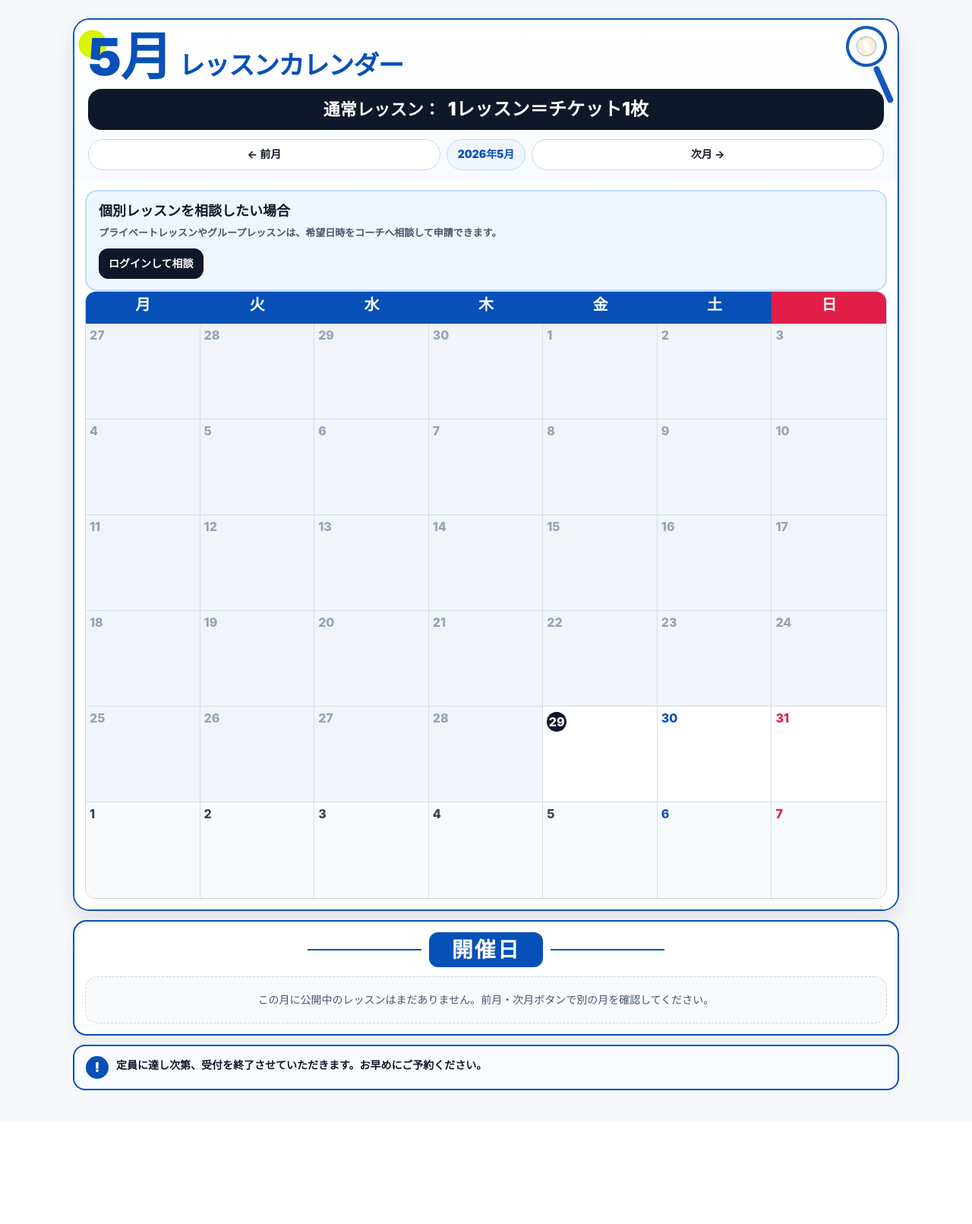
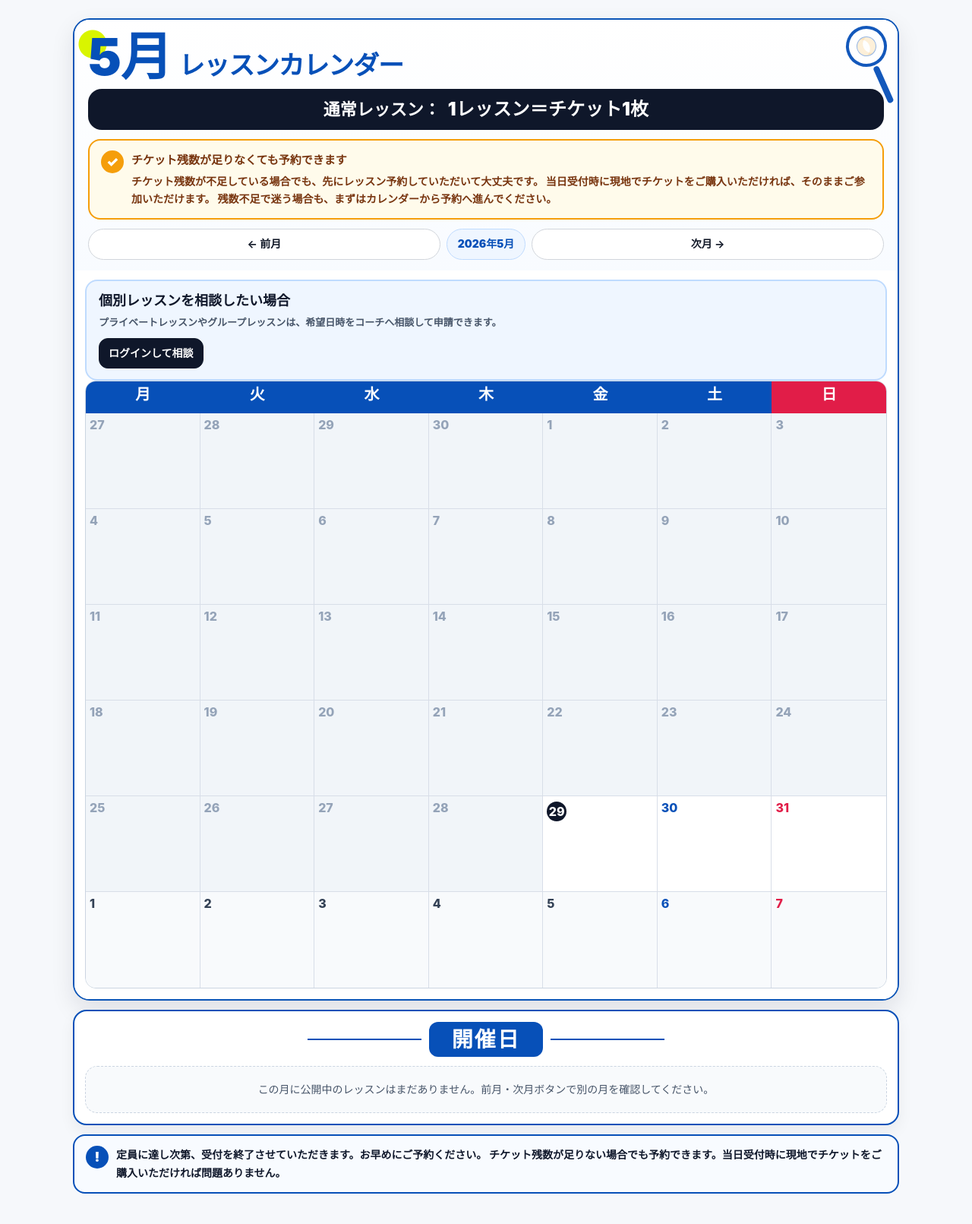
Before and after one commit to KEIIZ-3/tennis-app, a Django app: page /lesson-calendar/ in a window 1280 px wide. Shown: the part 125-1736 px from the top of the page at 76% size. Before the commit the page ends 1560 px from the top, so only its background shows below. Run offline with Django 4.2, Linux system fonts and the light colour scheme; data comes from the database, SQL or seed files in the repository; tables that the repository leaves empty hold one stand-in row (values such as "Sample post"); parts of the project's set-up code (start-up, migrations or seed data) failed here and were passed over; some libraries are stand-ins or nearby versions.

Commit message:
Enhance lesson calendar with ticket notice
Added ticket notice section with details on ticket availability and reservation process.

```diff
--- a/club/templates/lesson_calendar.html
+++ b/club/templates/lesson_calendar.html
@@ -110,6 +110,57 @@
   .price-ribbon .price-note{
     font-size:15px;
     color:#e0f2fe;
+  }
+
+  .price-ribbon.is-standard{
+    background:#0f172a;
+  }
+
+  .price-ribbon.is-standard .price-value{
+    color:#ffffff;
+    font-size:24px;
+  }
+
+  .ticket-notice{
+    margin-top:12px;
+    display:grid;
+    grid-template-columns:auto 1fr;
+    gap:10px;
+    align-items:start;
+    padding:13px 15px;
+    border:2px solid #f59e0b;
+    border-radius:16px;
+    background:#fffbeb;
+    color:#78350f;
+    font-size:14px;
+    font-weight:900;
+    line-height:1.7;
+  }
+
+  .ticket-notice-icon{
+    display:inline-flex;
+    align-items:center;
+    justify-content:center;
+    width:30px;
+    height:30px;
+    border-radius:999px;
+    background:#f59e0b;
+    color:#fff;
+    font-size:18px;
+    line-height:1;
+    font-weight:1000;
+    flex:0 0 auto;
+  }
+
+  .ticket-notice-title{
+    margin:0 0 3px;
+    color:#78350f;
+    font-size:15px;
+    font-weight:1000;
+  }
+
+  .ticket-notice-text{
+    margin:0;
   }
 
   .calendar-month-nav{
@@ -697,15 +748,6 @@
     padding:8px 12px;
   }
 
-  .price-ribbon.is-standard{
-    background:#0f172a;
-  }
-
-  .price-ribbon.is-standard .price-value{
-    color:#ffffff;
-    font-size:24px;
-  }
-
   .empty-calendar{
     padding:18px;
     border:1px dashed #cbd5e1;
@@ -716,7 +758,6 @@
     line-height:1.7;
     text-align:center;
   }
-
 
   .calendar-event.is-reserved,
   .schedule-row.is-reserved{
@@ -809,6 +850,20 @@
 
     .price-ribbon .price-note{
       font-size:12px;
+    }
+
+    .ticket-notice{
+      grid-template-columns:1fr;
+      gap:7px;
+      padding:11px;
+      font-size:12.5px;
+      border-radius:14px;
+    }
+
+    .ticket-notice-icon{
+      width:26px;
+      height:26px;
+      font-size:15px;
     }
 
     .calendar-month-nav{
@@ -1139,6 +1194,18 @@
         </div>
       {% endif %}
 
+      <div class="ticket-notice">
+        <span class="ticket-notice-icon">✓</span>
+        <div>
+          <p class="ticket-notice-title">チケット残数が足りなくても予約できます</p>
+          <p class="ticket-notice-text">
+            チケット残数が不足している場合でも、先にレッスン予約していただいて大丈夫です。
+            当日受付時に現地でチケットをご購入いただければ、そのままご参加いただけます。
+            残数不足で迷う場合も、まずはカレンダーから予約へ進んでください。
+          </p>
+        </div>
+      </div>
+
       <div class="calendar-month-nav" aria-label="月移動">
         <a class="btn" href="{% url 'club:lesson_calendar' %}?year={{ prev_year }}&month={{ prev_month }}">← 前月</a>
         <span class="month-current">{{ month_title }}</span>
@@ -1320,7 +1387,10 @@
 
   <div class="notice-box">
     <span class="notice-icon">!</span>
-    <div>定員に達し次第、受付を終了させていただきます。お早めにご予約ください。</div>
+    <div>
+      定員に達し次第、受付を終了させていただきます。お早めにご予約ください。
+      チケット残数が足りない場合でも予約できます。当日受付時に現地でチケットをご購入いただければ問題ありません。
+    </div>
   </div>
 </div>
 {% endblock %}
```
